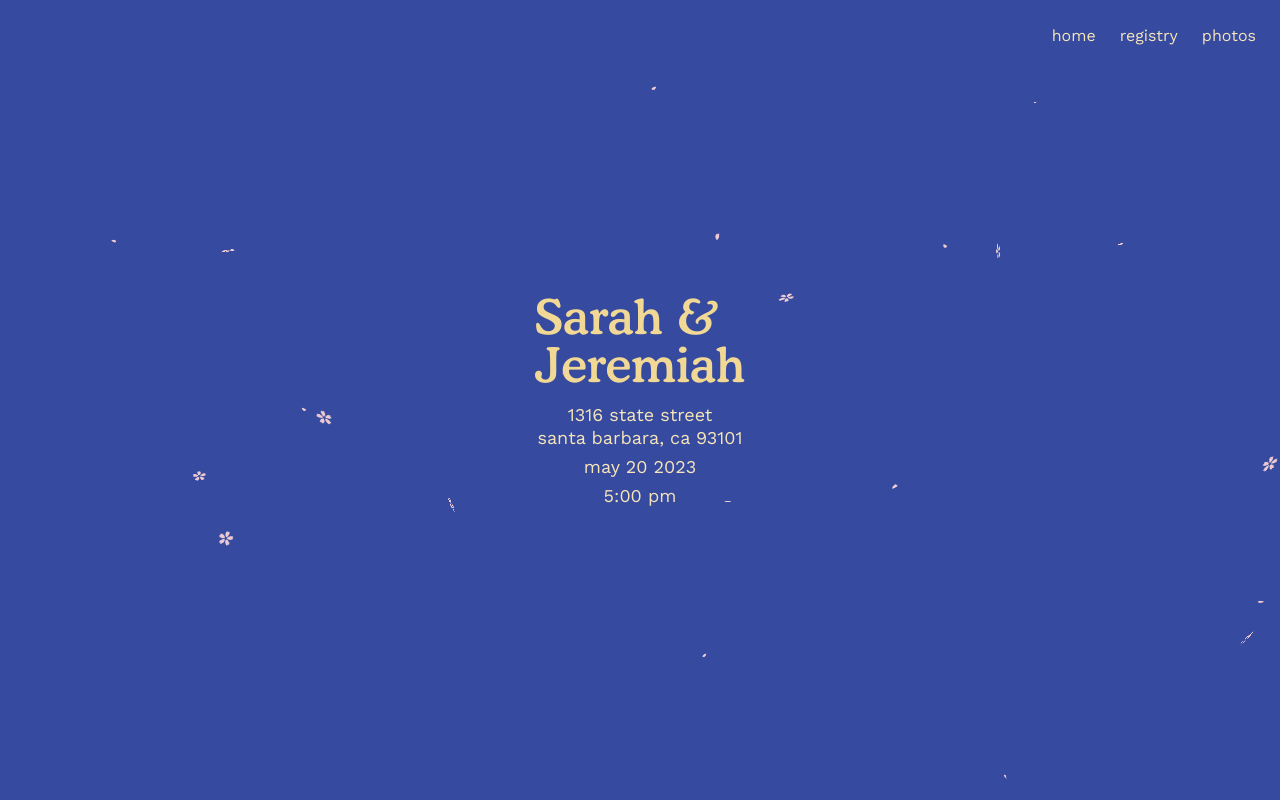
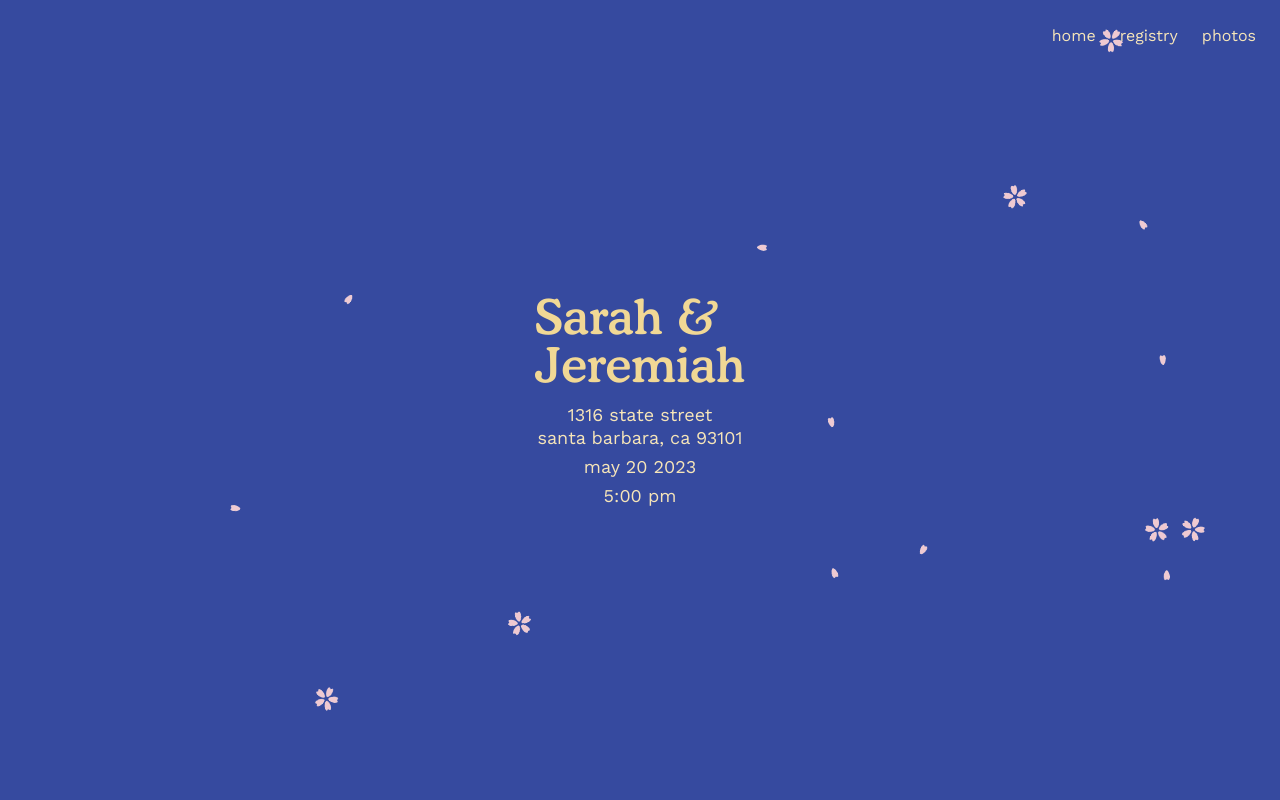
Before and after one commit to thisjeremiah/jeremiahsarah.wedding, a Next.js app: page / in a window 1280 px wide. Built offline with nearby package versions, Linux system fonts and the light colour scheme; a web font is replaced by a local one.

Commit message:
petal animation

```diff
--- a/components/PetalAnimation.tsx
+++ b/components/PetalAnimation.tsx
@@ -16,42 +16,33 @@ export default function PetalAnimation() {
         init={particlesInit}
         options={{
           detectRetina: true,
-          fullScreen: {
-            zIndex: 1,
-          },
           particles: {
-            color: {
-              value: '#EFC9D1',
-            },
             move: {
-              direction: 'bottom',
+              direction: 'right',
               enable: true,
               outModes: {
                 default: 'out',
               },
               size: true,
-              speed: {
-                min: 0.00001,
-                max: 0.00001,
-              },
+              speed: 0.00001,
             },
             number: {
-              value: 3,
-              density: {
-                enable: true,
-                area: 100,
-              },
+              value: 15,
+              // density: {
+              // enable: true,
+              // area: 100,
+              // },
             },
-            opacity: {
-              value: 1,
-              animation: {
-                enable: false,
-                startValue: 'max',
-                destroy: 'min',
-                speed: 0.01,
-                sync: true,
-              },
-            },
+            // opacity: {
+            // value: 1,
+            // animation: {
+            // enable: false,
+            // startValue: 'max',
+            // destroy: 'min',
+            // speed: 0.0001,
+            // sync: true,
+            // },
+            // },
             rotate: {
               value: {
                 min: 0,
@@ -60,12 +51,12 @@ export default function PetalAnimation() {
               direction: 'random',
               animation: {
                 enable: true,
-                speed: 60,
+                speed: 30,
               },
             },
             tilt: {
               direction: 'random',
-              enable: true,
+              enable: false,
               move: true,
               value: {
                 min: 0,
@@ -91,23 +82,23 @@ export default function PetalAnimation() {
               ],
             },
             size: {
-              value: 8,
+              value: 12,
             },
-            roll: {
-              darken: {
-                enable: true,
-                value: 30,
-              },
-              enlighten: {
-                enable: true,
-                value: 30,
-              },
-              enable: true,
-              speed: {
-                min: 15,
-                max: 25,
-              },
-            },
+            // roll: {
+            // darken: {
+            // enable: true,
+            // value: 30,
+            // },
+            // enlighten: {
+            // enable: true,
+            // value: 30,
+            // },
+            // enable: true,
+            // speed: {
+            // min: 15,
+            // max: 25,
+            // },
+            // },
             wobble: {
               distance: 30,
               enable: true,
```
